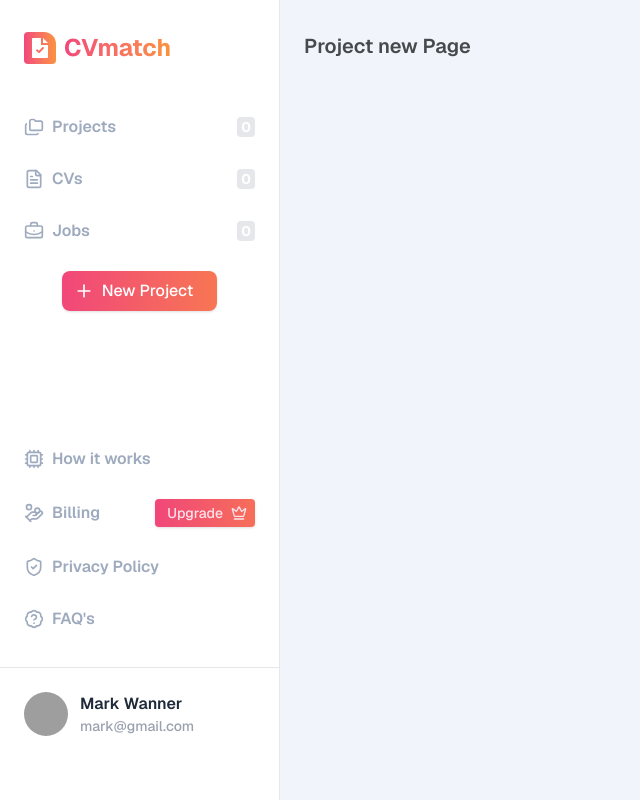
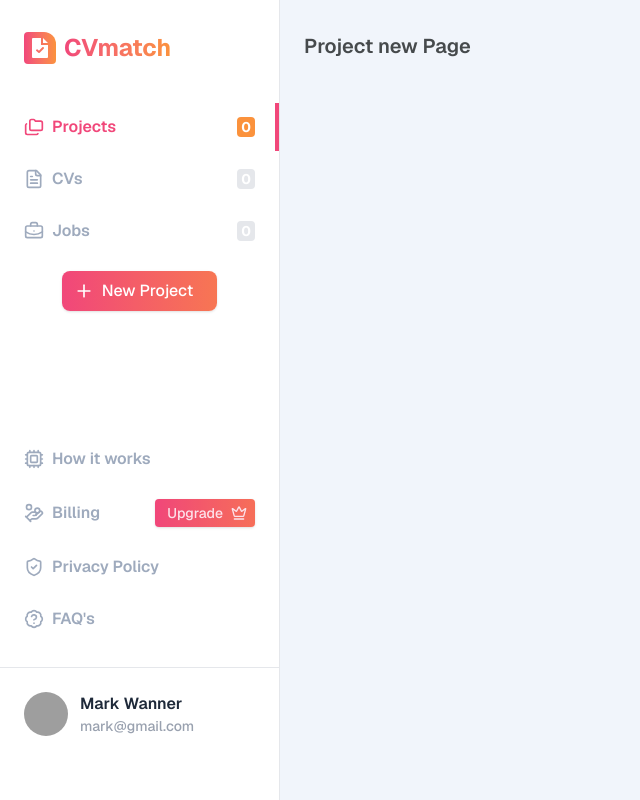
Before and after one commit to jnlabs-dev/cvmatch, a Next.js app: page /projects/new in a window 1280 px wide. Shown: the whole page, without its empty margins (0-640 px from the left). Built offline with nearby package versions, Linux system fonts and the light colour scheme; grey boxes are pictures that could not be loaded.

Commit message:
Highlight active menu item

```diff
--- a/src/app/components/navigation/NavMenu.tsx
+++ b/src/app/components/navigation/NavMenu.tsx
@@ -2,7 +2,7 @@
 
 import { clsx } from "clsx";
 
-import { useRouter } from "next/navigation";
+import { useRouter, usePathname } from "next/navigation";
 
 import {
   FoldersIcon,
@@ -28,6 +28,8 @@ type NavMenuProps = {
 export function NavMenu({
   className
 }: NavMenuProps) {
+  const pathname = usePathname();
+  console.log("🚀 ~ NavMenu ~ pathname:", pathname)
   const router = useRouter();
 
   const primaryMenuItems: NavMenuItemProps[] = [
@@ -66,8 +68,7 @@ export function NavMenu({
         size: "small",
         children: "Upgrade",
         EndIcon: CrownIcon,
-        animatePing: true,
-        onClick: () => router.push("/billing")
+        animatePing: true
       }
     },
     {
@@ -82,6 +83,8 @@ export function NavMenu({
     },
   ];
 
+  const isActiveMenuItem = (item: NavMenuItemProps) => pathname.startsWith(item.path);
+
   const handleCloseHSOverlay = () => {
     if (typeof window !== "undefined" && window.HSOverlay) {
       window.HSOverlay.close(SIDEBAR_SELECTOR);
@@ -95,7 +98,7 @@ export function NavMenu({
           {primaryMenuItems.map((item, index) => (
             <NavMenuItem
               key={index}
-              active={index === 0}
+              active={isActiveMenuItem(item)}
               {...item}
               onClick={handleCloseHSOverlay}
             />
@@ -118,6 +121,7 @@ export function NavMenu({
           <NavMenuItem
             key={index}
             {...item}
+            active={isActiveMenuItem(item)}
             onClick={handleCloseHSOverlay}
           />
         ))}
--- a/src/app/components/navigation/NavMenuItem.tsx
+++ b/src/app/components/navigation/NavMenuItem.tsx
@@ -19,21 +19,29 @@ export type NavMenuItemProps = {
 export function NavMenuItem({
   path,
   className,
+  active,
   label,
   Icon,
   count,
   secondaryAction,
   onClick
 }: NavMenuItemProps) {
-  const baseClassNames = "flex items-center justify-between py-1 px-5 xs:py-2 xs:px-6 lg:py-3 font-semibold text-[var(--color-muted)] overflow-hidden";
+  const baseClassNames = "flex items-center justify-between py-1 px-5 xs:py-2 xs:px-6 lg:py-3 font-semibold overflow-hidden relative hover:bg-muted/10 transition-all duration-300";
   return (
-    <li className={clsx(baseClassNames, className)}>
-      <Link href={path} className="flex flex-1 items-center gap-2" onClick={onClick}>
-        <Icon className="size-5" />
+    <li>
+      <Link href={path} className={clsx(baseClassNames, className)}>
+      <span  className={clsx("flex flex-1 items-center gap-2", active ? "text-[var(--color-primary)]" : "text-[var(--color-muted)]")} onClick={onClick}>
+        <Icon className={clsx("size-5", active && "text-[var(--color-primary)]")} />
         {label}
+      </span>
+      {count !== undefined ? (
+        <span className={clsx("text-sm font-bold rounded px-1 text-white", active ? "bg-[var(--color-secondary)]" : "bg-gray-200")}>{count}</span>
+      ) : null}
+      {secondaryAction ? (
+        <Button {...secondaryAction} />
+      ) : null}
+      <span className={clsx("absolute top-0 end-0 h-full w-1 bg-[var(--color-primary)]", active ? "opacity-100" : "opacity-0")} />
       </Link>
-      {count !== undefined ? <span className="text-sm font-bold bg-gray-200 rounded px-1 text-white">{count}</span> : null}
-      {secondaryAction ? <Button {...secondaryAction} /> : null}
     </li>
   );
 }
```
